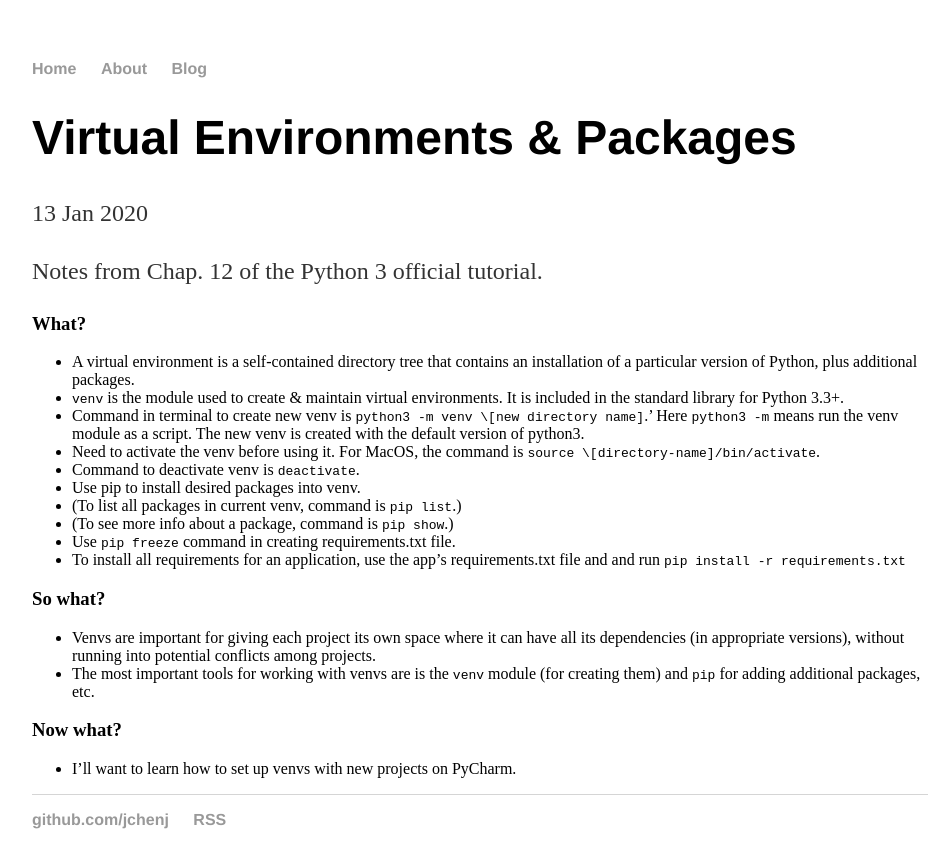
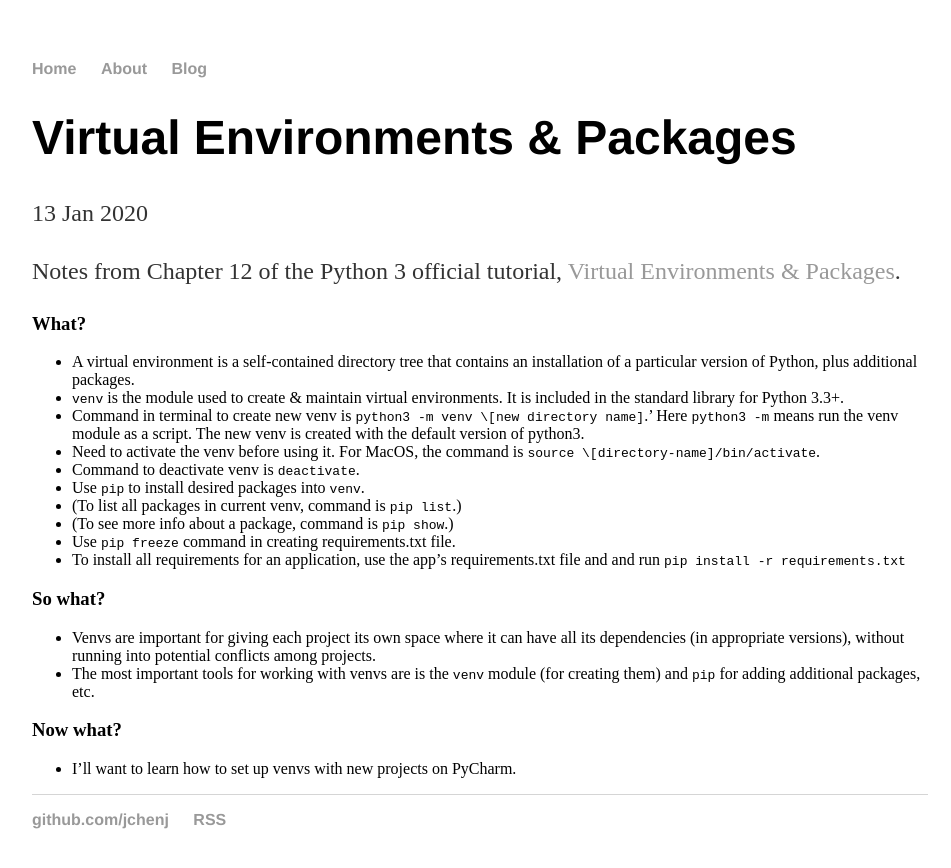
Before and after one commit to jchenj/jchenj.github.io, a Jekyll site: the page built from _posts/2020-01-13-virtual-environments-packages.md, in a window 1280 px wide. Shown: the top 868 px of the page, without its empty margins (160-1111 px from the left). Built offline with Jekyll 4.4.1, drawn with Linux system fonts in a browser that asks for light colours.

Commit message:
Update 2020-01-13-virtual-environments-packages.md

```diff
--- a/_posts/2020-01-13-virtual-environments-packages.md
+++ b/_posts/2020-01-13-virtual-environments-packages.md
@@ -4,7 +4,7 @@ title: Virtual Environments & Packages
 date: 2020-01-13
 ---
 
-Notes from Chap. 12 of the Python 3 official tutorial.
+Notes from Chapter 12 of the Python 3 official tutorial, [Virtual Environments & Packages](https://docs.python.org/3.7/tutorial/venv.html).
 
 ### What?
 * A virtual environment is a self-contained directory tree that contains an installation of a particular version of Python, plus additional packages.
@@ -12,7 +12,7 @@ Notes from Chap. 12 of the Python 3 official tutorial.
 * Command in terminal to create new venv is `python3 -m venv \[new directory name]`.' Here `python3 -m` means run the venv module as a script. The new venv is created with the default version of python3.
 * Need to activate the venv before using it. For MacOS, the command is `source \[directory-name]/bin/activate`.
 * Command to deactivate venv is `deactivate`.
-* Use pip to install desired packages into venv.
+* Use `pip` to install desired packages into `venv`.
 * (To list all packages in current venv, command is `pip list`.)
 * (To see more info about a package, command is `pip show`.)
 * Use `pip freeze` command in creating requirements.txt file.
```
